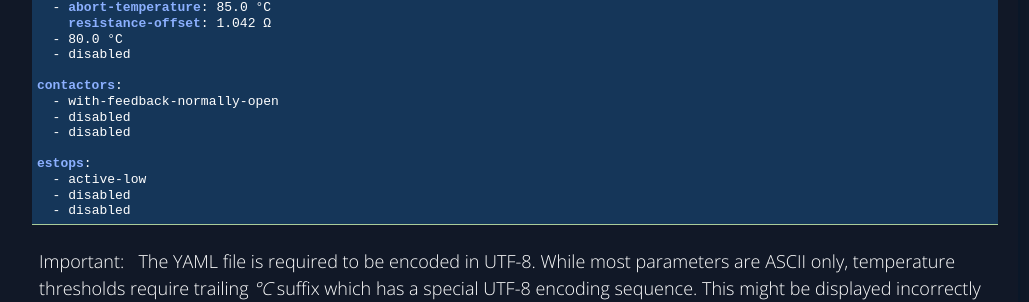
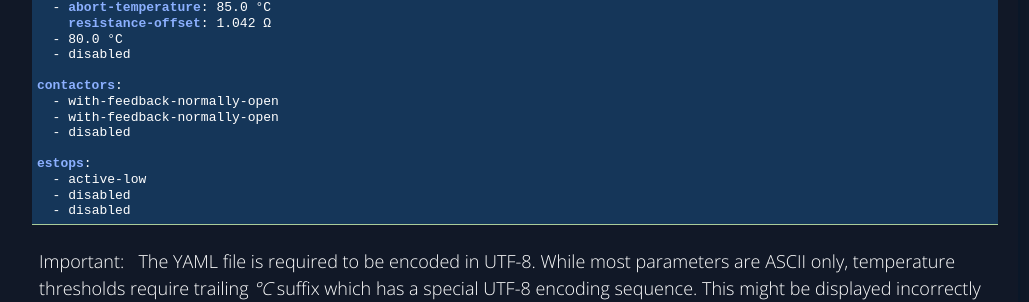
Before and after one commit to chargebyte/chargebyte-docs, a Sphinx documentation site: the page built from docs/source/safety_controller_parameterization.rst, in a window 1280 px wide and 900 px high, scrolled down 591 px. Shown: the part 150-452 px from the top of the window, without its empty margins (218-1247 px from the left). Built offline with Sphinx 7.4.7, drawn with Linux system fonts in a browser that asks for light colours; some of the changed text lies outside the part shown.

Commit message:
The contactor feedback parameter has changed in safety controller firmware. Now there must be two feedbacks in paramization. This entry is also in the yaml file in repo.
Signed-off-by: Martin Lukas <martin.lukas@chargebyte.com>

```diff
--- a/docs/source/safety_controller_parameterization.rst
+++ b/docs/source/safety_controller_parameterization.rst
@@ -41,7 +41,7 @@ To make the handling of parameters human-friendly, all parameters can be put tog
 
    contactors:
      - with-feedback-normally-open
-     - disabled
+     - with-feedback-normally-open
      - disabled
 
    estops:
@@ -127,7 +127,7 @@ The following session transcript shows how the install procedure works:
 
    contactors:
      - with-feedback-normally-open
-     - disabled
+     - with-feedback-normally-open
      - disabled
 
    estops:
```
